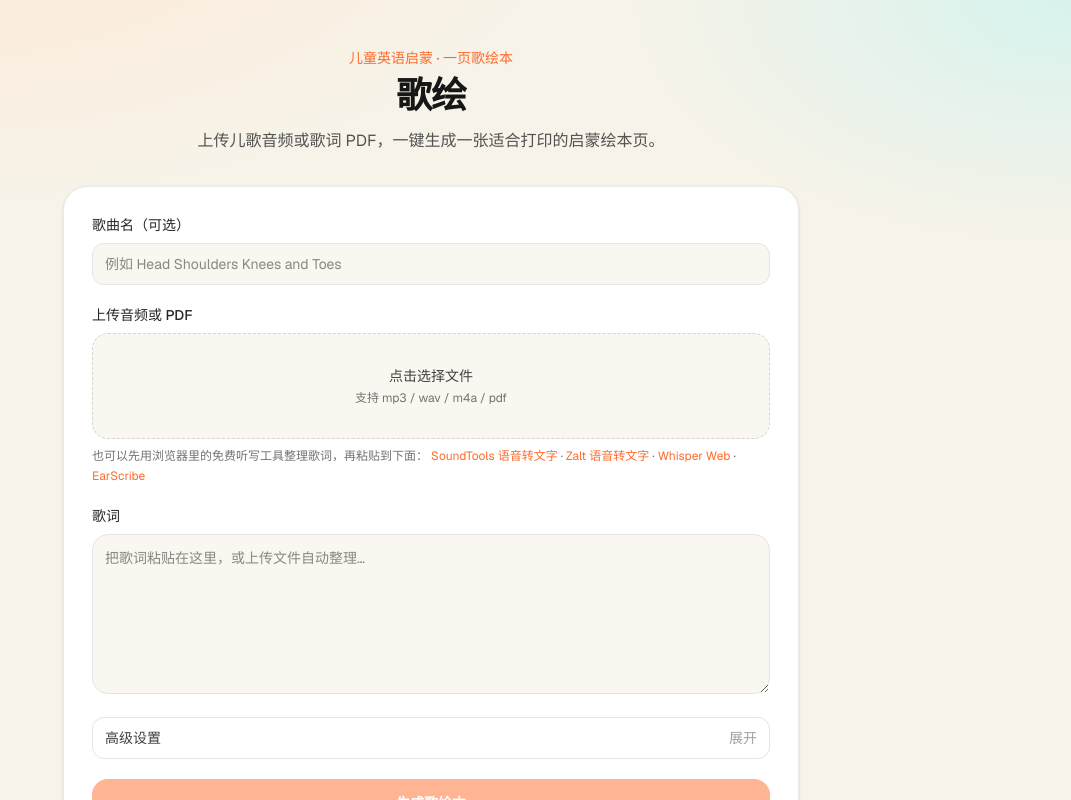
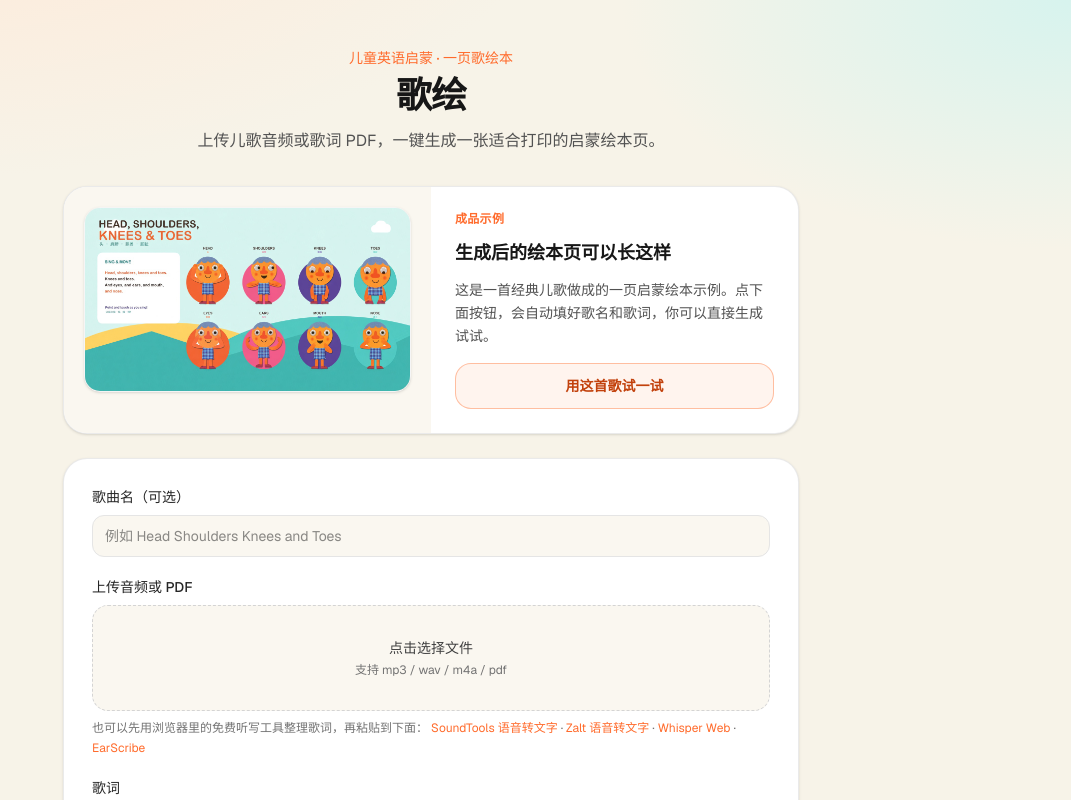
Before and after one commit to cathubhome/ge-hui, a Next.js app: page / in a window 1280 px wide. Shown: the top 800 px of the page, without its empty margins (209-1280 px from the left). Built offline with nearby package versions, Linux system fonts and the light colour scheme.

Commit message:
feat: restore homepage demo sample and try-this-song

```diff
--- a/src/app/page.tsx
+++ b/src/app/page.tsx
@@ -23,6 +23,13 @@ const WAIT_TIPS = [
   "画笔正在上色中…",
   "差不多好了，再等一小会儿…",
 ];
+
+const DEMO_SONG_TITLE = "Head Shoulders Knees and Toes";
+
+const DEMO_LYRICS = `Head, shoulders, knees and toes, knees and toes.
+Head, shoulders, knees and toes, knees and toes.
+And eyes and ears and mouth and nose.
+Head, shoulders, knees and toes, knees and toes.`;
 
 export default function HomePage() {
   const [lyrics, setLyrics] = useState("");
@@ -175,6 +182,13 @@ export default function HomePage() {
     }
   }
 
+  function tryDemoSong() {
+    setSongTitle(DEMO_SONG_TITLE);
+    setLyrics(DEMO_LYRICS);
+    setError("");
+    setFileName("");
+  }
+
   function onDownload() {
     if (!imageDataUrl) return;
     const a = document.createElement("a");
@@ -194,6 +208,33 @@ export default function HomePage() {
           上传儿歌音频或歌词 PDF，一键生成一张适合打印的启蒙绘本页。
         </p>
       </header>
+
+      <section className="mb-6 overflow-hidden rounded-3xl border border-neutral-200/80 bg-white shadow-sm">
+        <div className="grid gap-0 sm:grid-cols-2">
+          <div className="bg-[#faf7f0] p-4 sm:p-5">
+            {/* eslint-disable-next-line @next/next/no-img-element */}
+            <img
+              src="/samples/ge-hui-final-sample.png"
+              alt="歌绘成品示例：Head Shoulders Knees and Toes"
+              className="w-full rounded-2xl border border-neutral-100 bg-white shadow-sm"
+            />
+          </div>
+          <div className="flex flex-col justify-center gap-3 p-5 sm:p-6">
+            <p className="text-xs font-semibold tracking-wide text-[#ff6b2c]">成品示例</p>
+            <h2 className="text-lg font-bold text-neutral-900">生成后的绘本页可以长这样</h2>
+            <p className="text-sm leading-relaxed text-neutral-600">
+              这是一首经典儿歌做成的一页启蒙绘本示例。点下面按钮，会自动填好歌名和歌词，你可以直接生成试试。
+            </p>
+            <button
+              type="button"
+              onClick={tryDemoSong}
+              className="mt-1 w-full rounded-2xl border border-[#ff6b2c]/40 bg-[#fff4ee] px-4 py-3 text-sm font-semibold text-[#c2410c] transition hover:bg-[#ffe8da] sm:w-auto"
+            >
+              用这首歌试一试
+            </button>
+          </div>
+        </div>
+      </section>
 
       <section className="rounded-3xl border border-neutral-200/80 bg-white p-5 shadow-sm sm:p-7">
         <label className="block text-sm font-medium text-neutral-800">歌曲名（可选）</label>
```
